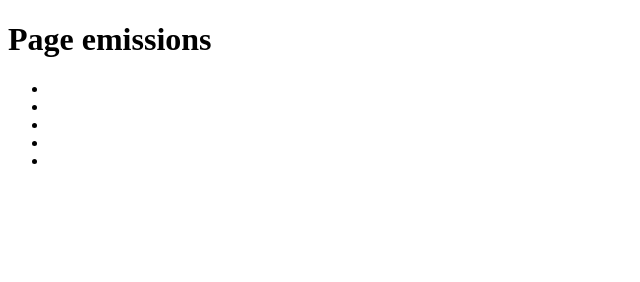
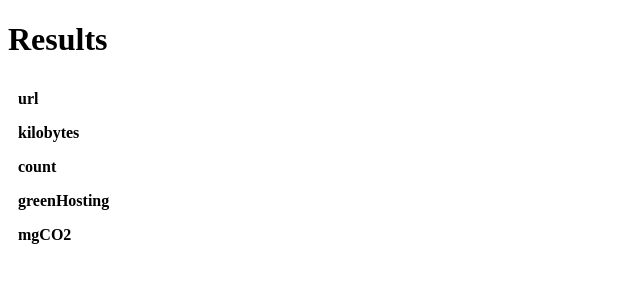
Before and after one commit to p-n-c/chrome-web-emissions, a browser extension: page publish/side-panel.html in a window 1280 px wide. Shown: the whole page, without its empty margins (0-640 px from the left). Drawn offline with Linux system fonts and the light colour scheme.

Commit message:
refactor presentation and remove dead code

```diff
--- a/publish/side-panel-script.js
+++ b/publish/side-panel-script.js
@@ -1,6 +1,7 @@
 /* eslint-disable no-undef */
 const show = (id, value) => {
-  document.getElementById(id).innerText = `${id}: ${value}`
+  const displayValue = id === 'bytes' ? value / 1000 : value
+  document.getElementById(id).innerHTML = displayValue
 }
 
 document.addEventListener('DOMContentLoaded', () => {
--- a/publish/side-panel.html
+++ b/publish/side-panel.html
@@ -4,16 +4,26 @@
     <meta charset="UTF-8" />
     <meta name="viewport" content="width=device-width, initial-scale=1.0" />
     <title>Page emissions</title>
+    <link rel="stylesheet" href="styles.css" />
   </head>
   <body>
-    <h1>Page emissions</h1>
+    <h1>Results</h1>
   </body>
-  <ul>
-    <li id="url"></li>
-    <li id="bytes"></li>
-    <li id="count"></li>
-    <li id="greenHosting"></li>
-    <li id="mgCO2"></li>
-  </ul>
+  <table>
+    <tr>
+      <th>url</th>
+      <th>kilobytes</th>
+      <th>count</th>
+      <th>greenHosting</th>
+      <th>mgCO2</th>
+    </tr>
+    <tr>
+      <td id="url"></td>
+      <td id="bytes"></td>
+      <td id="count"></td>
+      <td id="greenHosting"></td>
+      <td id="mgCO2"></td>
+    </tr>
+  </table>
   <script type="module" src="side-panel-script.js"></script>
 </html>
--- a/publish/styles.css
+++ b/publish/styles.css
@@ -0,0 +1,11 @@
+tr {
+  display: block;
+  float: left;
+}
+
+th,
+td {
+  display: block;
+  text-align: left;
+  padding: 0.5rem;
+}
```
Also changed, not shown: publish/emissions-script.js (+1 -12 lines).
